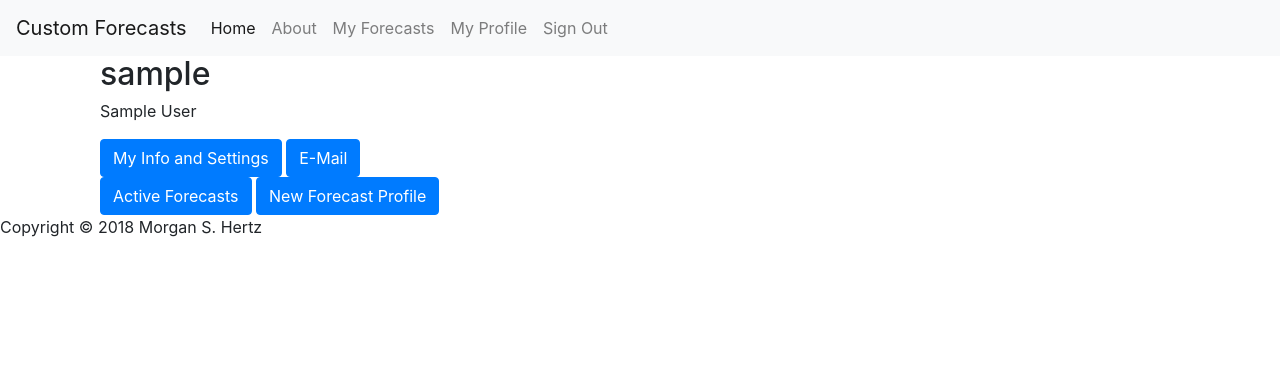
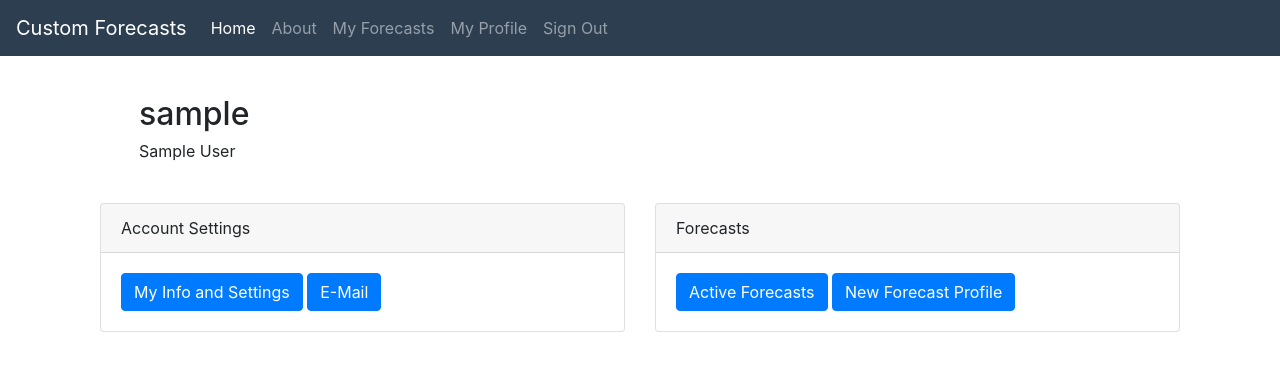
Before and after one commit to mohertz/ComprehensiveWeatherAlerts, a Django app: a page that uses custom_weather_alerts/custom_weather_alerts/templates/base.html in a window 1280 px wide. Shown: the top 371 px of the page. Run offline with Django 3.2, Linux system fonts and the light colour scheme; the visitor is signed in with stand-in values (Sample User, id 1); data comes from the database, SQL or seed files in the repository; some libraries are stand-ins or nearby versions.

Commit message:
cleaning up appearance and some code

```diff
--- a/custom_weather_alerts/custom_weather_alerts/static/css/project.css
+++ b/custom_weather_alerts/custom_weather_alerts/static/css/project.css
@@ -12,6 +12,21 @@
   border-color: #eed3d7;
 }
 
+.navbar {
+  background: #2C3E50;
+}
+
+.myfooter {
+  position: relative;
+  bottom: 0;
+  width: 100%;
+  padding-top: 1em;
+  padding-bottom: 1em;
+  margin: 1em 0 0;
+  background: #2C3E50;
+}
+
+
 /* Display django-debug-toolbar.
    See https://github.com/django-debug-toolbar/django-debug-toolbar/issues/742
    and https://github.com/pydanny/cookiecutter-django/issues/317
--- a/custom_weather_alerts/custom_weather_alerts/templates/base.html
+++ b/custom_weather_alerts/custom_weather_alerts/templates/base.html
@@ -29,7 +29,7 @@
   <body>
 
     <div class="m-b-1">
-      <nav class="navbar navbar-expand-md navbar-light bg-light">
+      <nav class="navbar navbar-expand-md navbar-dark">
         <button class="navbar-toggler navbar-toggler-right" type="button" data-toggle="collapse" data-target="#navbarSupportedContent" aria-controls="navbarSupportedContent" aria-expanded="false" aria-label="Toggle navigation">
           <span class="navbar-toggler-icon"></span>
         </button>
@@ -71,7 +71,7 @@
 
     </div>
 
-    <div class="container">
+    <div class="container" style="padding-bottom: 1em; padding-top: 1em;">
 
       {% if messages %}
           {% for message in messages %}
@@ -83,11 +83,14 @@
         <p>Welcome to Mo's Custom Weather Alerts.</p>
       {% endblock content %}
 
-    </div> <!-- /container -->
+    </div>
 
-    <footer class="footer">
-        <p>{% trans "Copyright" %} &copy; {% now "Y" %} Morgan S. Hertz</p>
-    </footer>
+    <!-- I CAN'T GET THE FOOTER TO WORK RIGHT -->
+    <!--<footer class="myfooter">-->
+      <!--<div class="container">-->
+        <!--<p class="text-light">{% trans "Copyright" %} &copy; {% now "Y" %} Morgan S. Hertz</p>-->
+      <!--</div>-->
+    <!--</footer>-->
 
     {% block modal %}{% endblock modal %}
 
--- a/custom_weather_alerts/custom_weather_alerts/templates/pages/about.html
+++ b/custom_weather_alerts/custom_weather_alerts/templates/pages/about.html
@@ -3,12 +3,14 @@
 {% load i18n %}
 
 {% block content %}
-<h1>&nbsp;</h1>
+<div class="container">
+  <h1>About Custom Forecasts</h1>
   <p>{% trans "I started this project because I needed a way to get an automatic alert for things most weather apps wouldn't alert me for." %}</p>
   <h2>FAQ</h2>
-<h4>{% trans "Can I get a forecast for a city outside the USA?" %}</h4>
+  <h4>{% trans "Can I get a forecast for a city outside the US?" %}</h4>
   <p>{% trans "Due to project constraints, only US cities are currently supported. I plan on adding international options, including timezones, in the future." %}</p>
   <h4>{% trans "Can I get my forecast sent as a text message?" %}</h4>
   <p>{% trans "Yes! The way to set this up is to first find out what your sms email address is. You can do this by sending a text message to your own email address. Then just use that email address in your account. Make sure to follow the confirmation link on your phone the same way you would on a computer so you can receive your forecasts." %}</p>
   <p><b>{% trans "Warning" %}:</b> {% trans "Your carrier's data rates and limitations will still apply. Due to the format of the email, you may get several text messages when your forecast is sent. I recommend limiting your forecast to only 1 day if it's being sent as a text." %}</p>
+</div>
 {% endblock %}
--- a/custom_weather_alerts/custom_weather_alerts/templates/users/user_detail.html
+++ b/custom_weather_alerts/custom_weather_alerts/templates/users/user_detail.html
@@ -1,4 +1,5 @@
 {% extends "base.html" %}
+{% load i18n %}
 {% load static %}
 
 {% block title %}User: {{ object.username }}{% endblock %}
@@ -6,7 +7,7 @@
 {% block content %}
 <div class="container">
 
-  <div class="row">
+  <div class="row m-4">
     <div class="col-sm-12">
 
       <h2>{{ object.username }}</h2>
@@ -19,19 +20,23 @@
   {% if object == request.user %}
   <!-- Action buttons -->
   <div class="row">
-
-    <div class="col-sm-12">
-      <a class="btn btn-primary" href="{% url 'users:update' %}" role="button">My Info and Settings</a>
-      <a class="btn btn-primary" href="{% url 'account_email' %}" role="button">E-Mail</a>
-      <!-- Your Stuff: Custom user template urls -->
+    <div class="col-sm">
+      <div class="card">
+        <div class="card-header">Account Settings</div>
+        <div class="card-body">
+          <a class="btn btn-primary" href="{% url 'users:update' %}" role="button">My Info and Settings</a>
+          <a class="btn btn-primary" href="{% url 'account_email' %}" role="button">E-Mail</a>
+        </div>
+      </div>
     </div>
-
-  </div>
-
-  <div class="row">
-    <div class="col-sm-12">
-      <a class="btn btn-primary" href="{% url 'forecasts:list' %}" role="button">Active Forecasts</a>
-      <a class="btn btn-primary" href="{% url 'forecasts:NewForecast' %}" role="button">New Forecast Profile</a>
+    <div class="col-sm">
+      <div class="card">
+        <div class="card-header">Forecasts</div>
+        <div class="card-body">
+          <a class="btn btn-primary" href="{% url 'forecasts:list' %}" role="button">Active Forecasts</a>
+          <a class="btn btn-primary" href="{% url 'forecasts:NewForecast' %}" role="button">New Forecast Profile</a>
+        </div>
+      </div>
     </div>
   </div>
   <!-- End Action buttons -->
--- a/custom_weather_alerts/custom_weather_alerts/templates/users/user_form.html
+++ b/custom_weather_alerts/custom_weather_alerts/templates/users/user_form.html
@@ -10,7 +10,7 @@
     {{ form|crispy }}
     <div class="control-group">
       <div class="controls">
-        <button type="submit" class="btn">Update</button>
+        <button type="submit" class="btn btn-success">Update</button>
       </div>
     </div>
   </form>
```
Also changed, not shown: custom_weather_alerts/custom_weather_alerts/templates/pages/home.html (+10 -0 lines). Lines whose indentation alone changed are shown as unchanged.
